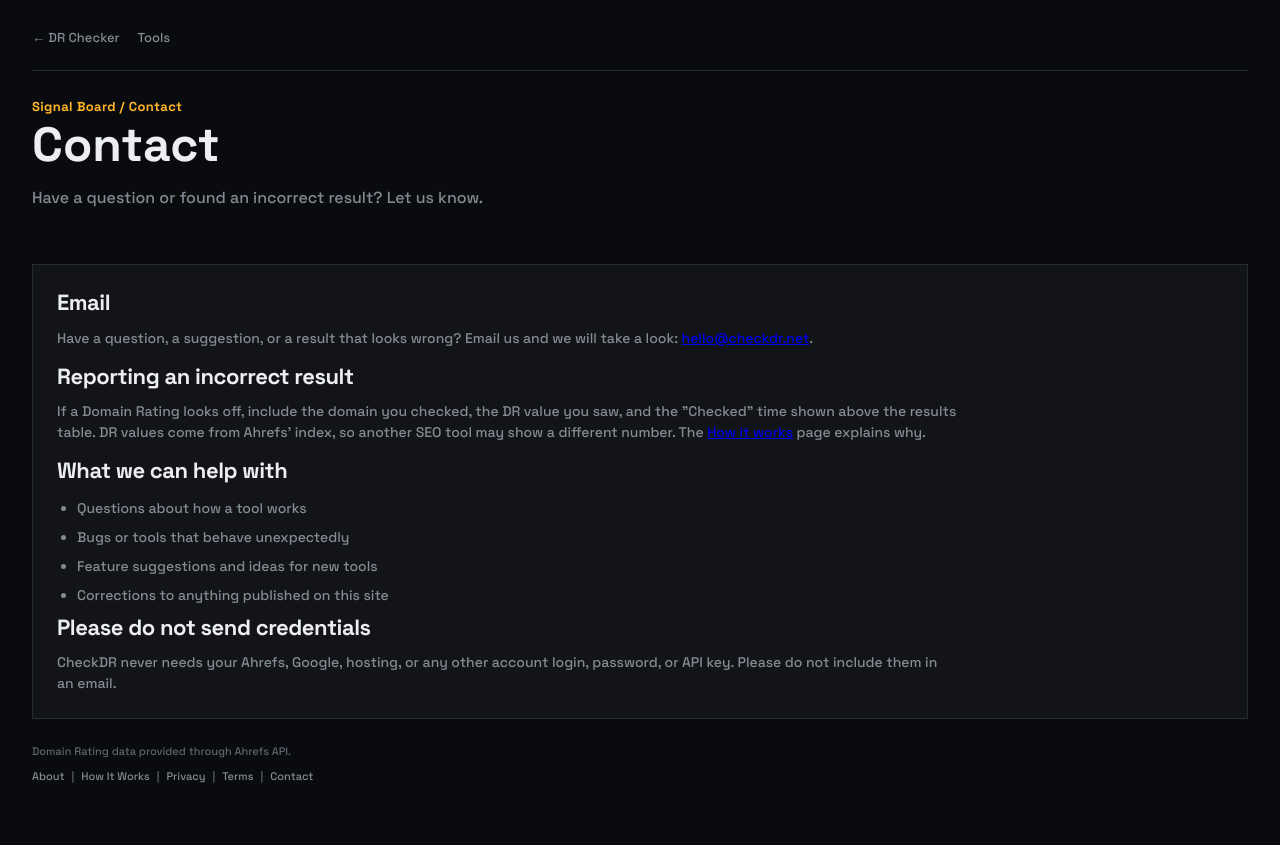
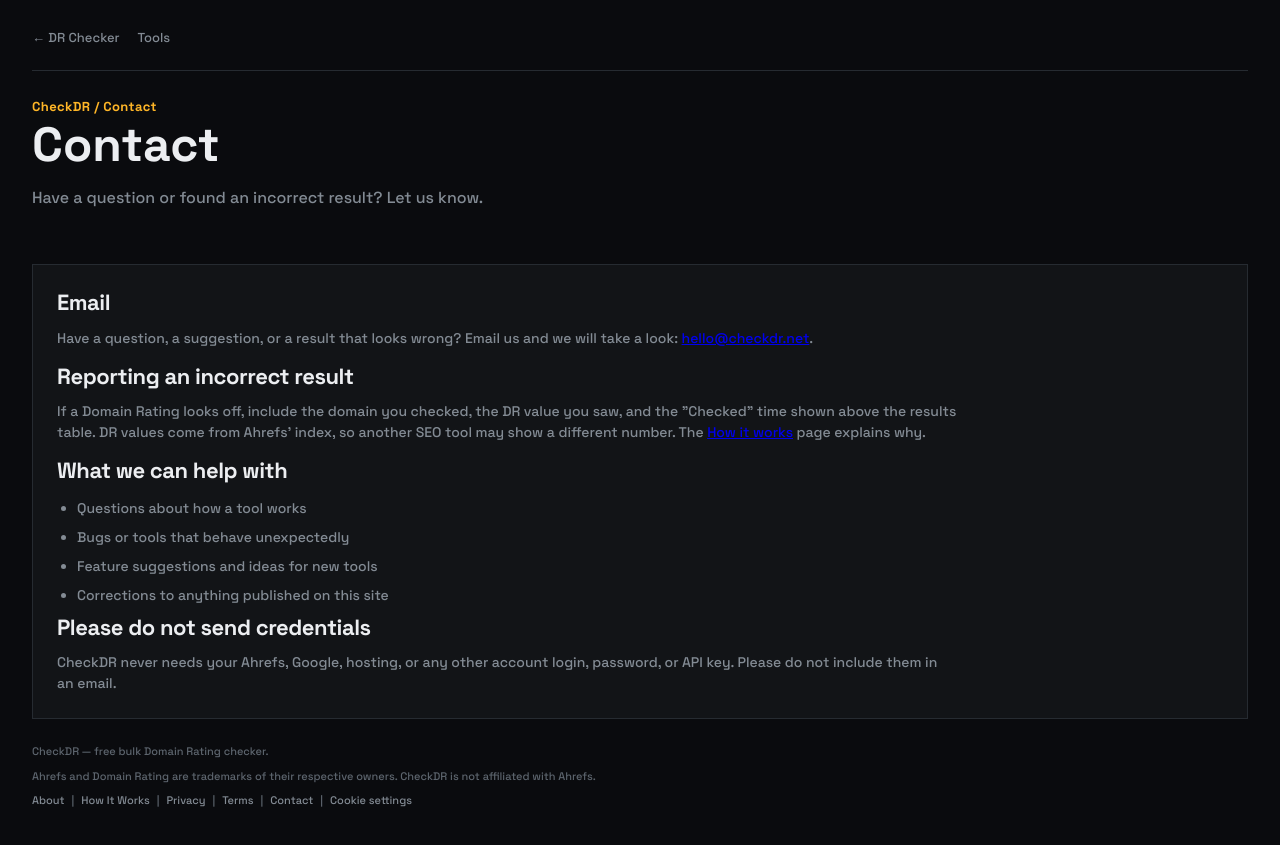
Before and after one commit to manmicheal214-maker/DR-checker-, a plain HTML site: page contact.html in a window 1280 px wide. Before the commit the page ends 820 px from the top, so only its background shows below. Drawn offline with Linux system fonts and the light colour scheme.

Commit message:
Align CheckDR branding and trust disclosures

```diff
--- a/contact.html
+++ b/contact.html
@@ -12,12 +12,12 @@ j=d.createElement(s),dl=l!='dataLayer'?'&l='+l:'';j.async=true;j.src=
   <meta charset="UTF-8">
   <meta name="viewport" content="width=device-width, initial-scale=1.0">
   <meta name="description" content="Contact CheckDR with questions, feedback, or to report an incorrect Domain Rating result. Email the team and include the domain you checked.">
-  <title>Contact CheckDR | Signal Board</title>
+  <title>Contact CheckDR | CheckDR</title>
   <link rel="canonical" href="https://checkdr.net/contact.html">
   <link rel="icon" href="/favicon.ico" type="image/x-icon">
-  <meta property="og:type" content="website"><meta property="og:title" content="Contact CheckDR | Signal Board"><meta property="og:description" content="Contact CheckDR with questions, feedback, or to report an incorrect Domain Rating result. Email the team and include the domain you checked."><meta property="og:url" content="https://checkdr.net/contact.html"><meta property="og:site_name" content="Signal Board">
-  <meta property="og:image" content="https://checkdr.net/og-image.png"><meta property="og:image:width" content="1200"><meta property="og:image:height" content="630"><meta property="og:image:alt" content="CheckDR: free Bulk Domain Rating checker and SEO tools from Signal Board"><meta name="twitter:image" content="https://checkdr.net/og-image.png">
-  <meta name="twitter:card" content="summary_large_image"><meta name="twitter:title" content="Contact CheckDR | Signal Board"><meta name="twitter:description" content="Contact CheckDR with questions, feedback, or to report an incorrect Domain Rating result. Email the team and include the domain you checked.">
+  <meta property="og:type" content="website"><meta property="og:title" content="Contact CheckDR | CheckDR"><meta property="og:description" content="Contact CheckDR with questions, feedback, or to report an incorrect Domain Rating result. Email the team and include the domain you checked."><meta property="og:url" content="https://checkdr.net/contact.html"><meta property="og:site_name" content="CheckDR">
+  <meta property="og:image" content="https://checkdr.net/og-image.png"><meta property="og:image:width" content="1200"><meta property="og:image:height" content="630"><meta property="og:image:alt" content="CheckDR: free Bulk Domain Rating checker and SEO tools from CheckDR"><meta name="twitter:image" content="https://checkdr.net/og-image.png">
+  <meta name="twitter:card" content="summary_large_image"><meta name="twitter:title" content="Contact CheckDR | CheckDR"><meta name="twitter:description" content="Contact CheckDR with questions, feedback, or to report an incorrect Domain Rating result. Email the team and include the domain you checked.">
   <link rel="stylesheet" href="/style.css">
 </head>
 <body>
@@ -28,7 +28,7 @@ height="0" width="0" style="display:none;visibility:hidden"></iframe></noscript>
 
 <main class="container tools-page">
   <nav class="tools-nav"><a href="/">← DR Checker</a><a href="/tools/">Tools</a></nav>
-  <header class="tool-hero"><div class="hero-brand">Signal Board / Contact</div><h1>Contact</h1><p>Have a question or found an incorrect result? Let us know.</p></header>
+  <header class="tool-hero"><div class="hero-brand">CheckDR / Contact</div><h1>Contact</h1><p>Have a question or found an incorrect result? Let us know.</p></header>
   <section class="panel content-panel">
     <h2>Email</h2>
     <p>Have a question, a suggestion, or a result that looks wrong? Email us and we will take a look: <a href="mailto:hello@checkdr.net">hello@checkdr.net</a>.</p>
@@ -41,13 +41,13 @@ height="0" width="0" style="display:none;visibility:hidden"></iframe></noscript>
   </section>
   <!-- footer:start -->
 <footer class="site-footer">
-  <p>Domain Rating data provided through Ahrefs API.</p>
+  <p>CheckDR — free bulk Domain Rating checker.</p><p>Ahrefs and Domain Rating are trademarks of their respective owners. CheckDR is not affiliated with Ahrefs.</p>
   <nav aria-label="Site footer">
     <a href="/about.html">About</a><span aria-hidden="true">|</span>
     <a href="/how-it-works.html">How It Works</a><span aria-hidden="true">|</span>
     <a href="/privacy.html">Privacy</a><span aria-hidden="true">|</span>
     <a href="/terms.html">Terms</a><span aria-hidden="true">|</span>
-    <a href="/contact.html">Contact</a>
+    <a href="/contact.html">Contact</a><span aria-hidden="true">|</span><a href="#" id="cookieSettingsLink">Cookie settings</a>
   </nav>
 </footer>
 <!-- footer:end -->
```
